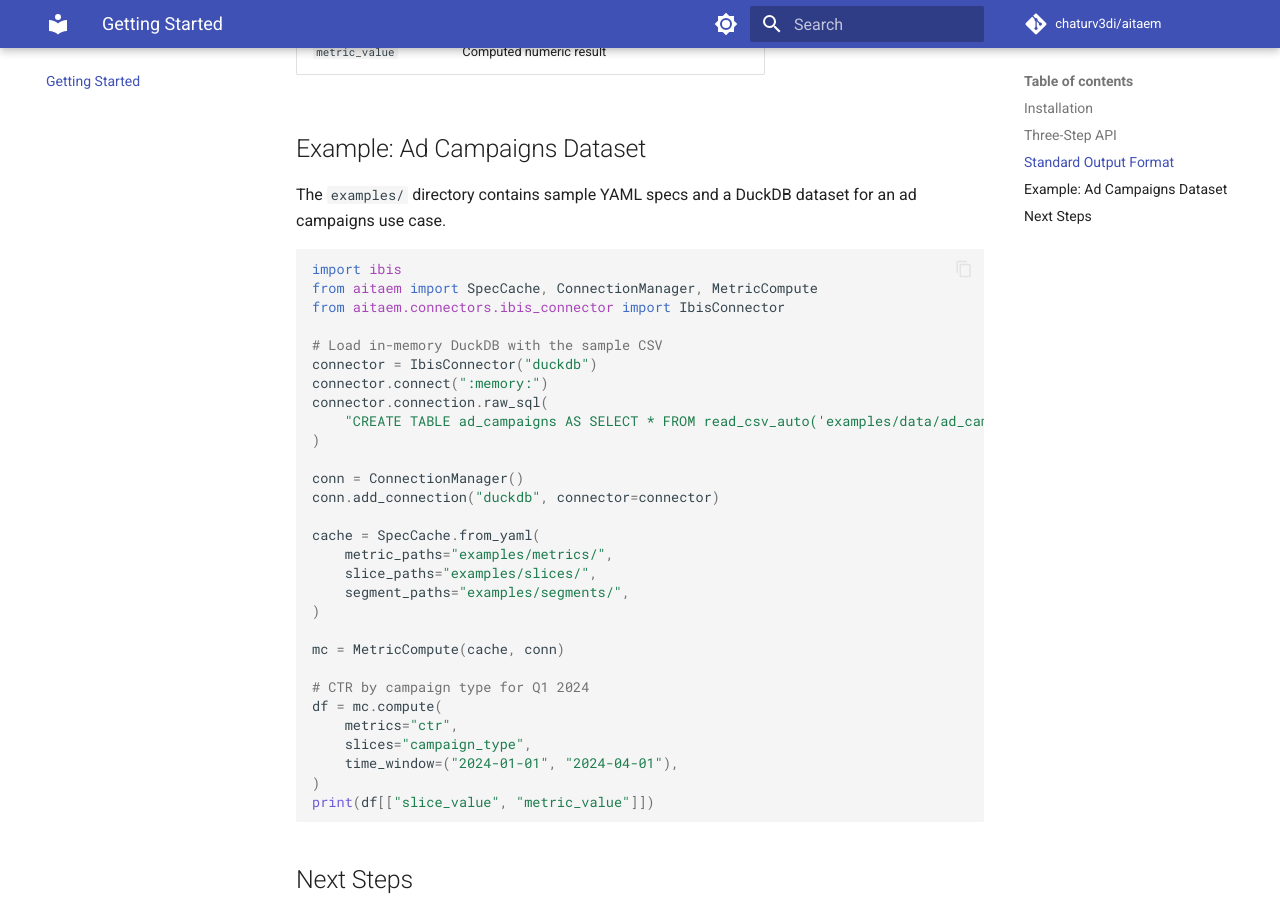
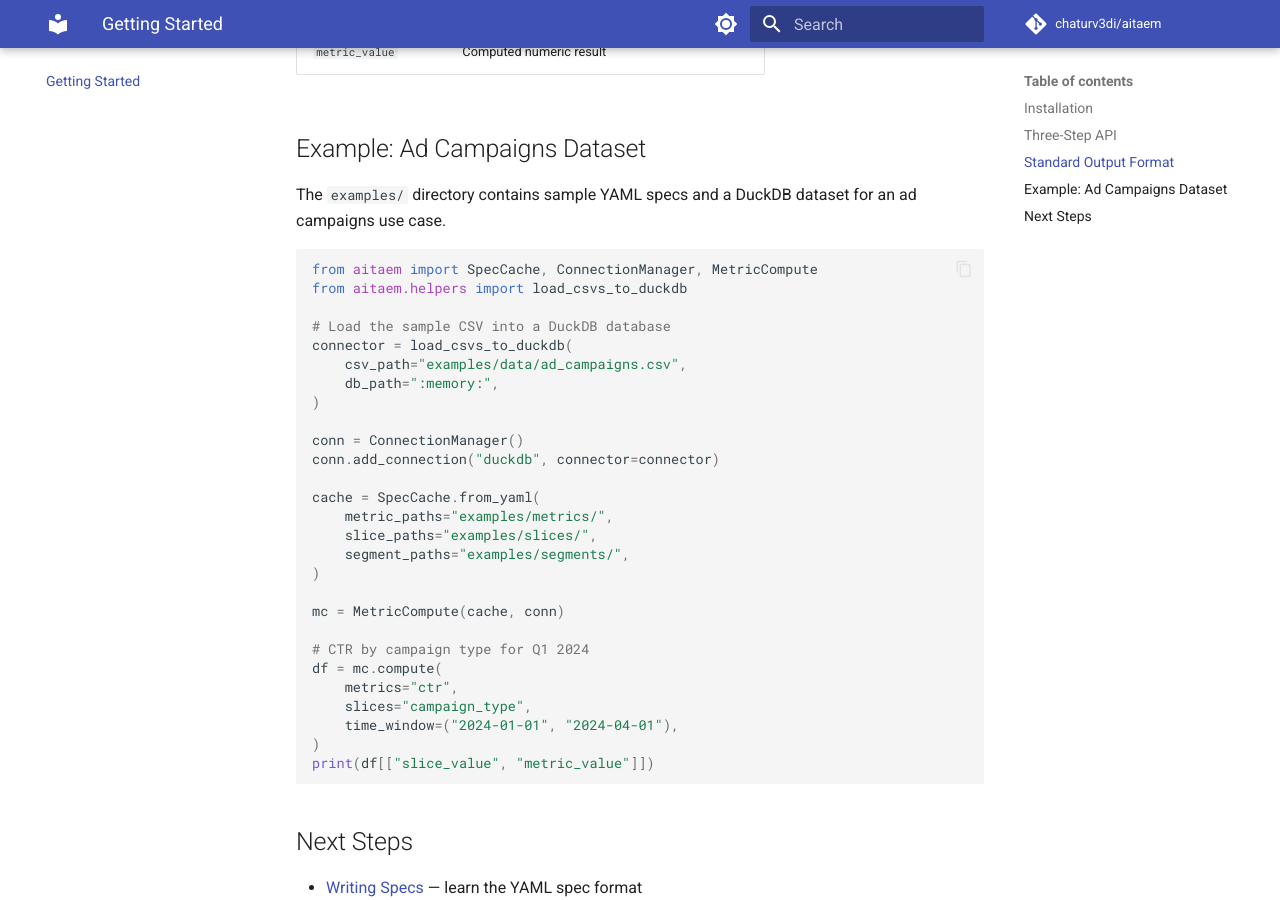
Before and after one commit to chaturv3di/aitaem, an MkDocs documentation site: the page built from docs/getting-started.md, in a window 1280 px wide and 900 px high, scrolled down 1524 px. Built offline with MkDocs 1.6.1 and Material for MkDocs 9.7.7, drawn with Linux system fonts in a browser that asks for light colours; comment, search, counter and statistics services are not loaded.

Commit message:
docs: update getting-started example to use load_csvs_to_duckdb helper

````diff
--- a/docs/getting-started.md
+++ b/docs/getting-started.md
@@ -63,15 +63,13 @@ Every `compute()` call returns a pandas DataFrame with exactly these 9 columns:
 The `examples/` directory contains sample YAML specs and a DuckDB dataset for an ad campaigns use case.
 
 ```python
-import ibis
 from aitaem import SpecCache, ConnectionManager, MetricCompute
-from aitaem.connectors.ibis_connector import IbisConnector
+from aitaem.helpers import load_csvs_to_duckdb
 
-# Load in-memory DuckDB with the sample CSV
-connector = IbisConnector("duckdb")
-connector.connect(":memory:")
-connector.connection.raw_sql(
-    "CREATE TABLE ad_campaigns AS SELECT * FROM read_csv_auto('examples/data/ad_campaigns.csv')"
+# Load the sample CSV into a DuckDB database
+connector = load_csvs_to_duckdb(
+    csv_path="examples/data/ad_campaigns.csv",
+    db_path=":memory:",
 )
 
 conn = ConnectionManager()
````
